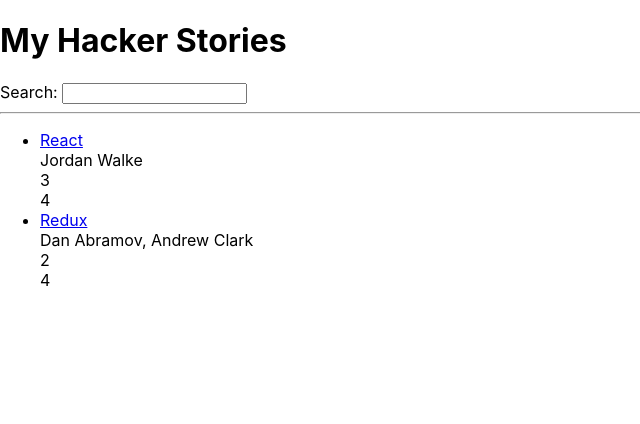
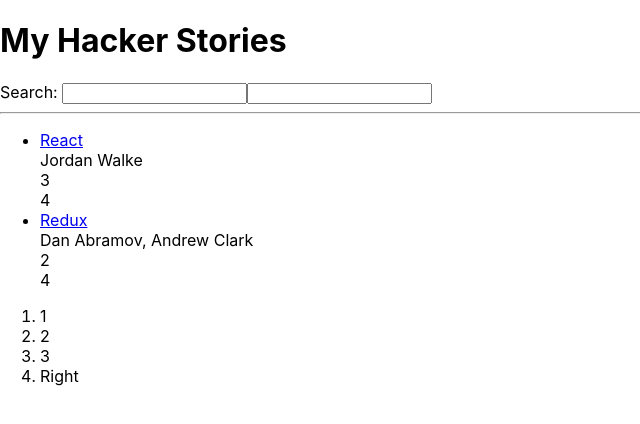
Before and after one commit to 0xlvl3/hacker-stories, a React (Create React App) app: page / in a window 1280 px wide. Shown: the top 424 px of the page, without its empty margins (0-640 px from the left). Built offline with nearby package versions, Linux system fonts and the light colour scheme.

Commit message:
Progress

```diff
--- a/src/App.js
+++ b/src/App.js
@@ -19,26 +19,62 @@ const list = [
   },
 ];
 const numArr = [1, 2, 3, 4];
-const exponentialNumbers = numArr.map(function (number) {
-  return number * number;
-});
+const exponentialNumbers = numArr.map((number) => number * number);
 console.log(exponentialNumbers);
 
 /**
  *
  * @returns renders to the browser
  */
-function App() {
+const App = () => {
   return (
     <div>
       <h1>My Hacker Stories</h1>
+      <Search />
+      <hr />
+
+      <Item />
+      <List />
+    </div>
+  );
+};
+// We instantiate our components like <Item />
+
+/**
+ * React component
+ * @returns Renders a search bar
+ */
+const Search = () => {
+  const handleFocus = (e) => {
+    console.log(e);
+    console.log(`Focused`);
+  };
+
+  const handleChange = (event) => {
+    //synthetic event
+    console.log(event);
+
+    //value of target (here: element)
+    console.log(event.target.value);
+  };
+
+  return (
+    <div>
       <label htmlFor="search"> Search: </label>
-      <input id="search" type="text" />
+      <input id="search" type="text" onChange={handleChange} />
+      <input id="search" type="text" onFocus={handleFocus} />
+    </div>
+  );
+};
 
-      <hr />
+/**
+ * React component
+ * @returns Will render the items out of our list object
+ */
+const Item = () => {
+  return (
     <ul>
-        {list.map(function (item) {
-          return (
+      {list.map((item) => (
         <li key={item.objectID}>
           <span>
             <a href={item.url}>{item.title}</a>
@@ -50,11 +86,20 @@ function App() {
           <br />
           <span>{item.points}</span>
         </li>
+      ))}
+    </ul>
   );
-        })}
-      </ul>
-    </div>
+};
+
+const List = () => {
+  return (
+    <ol>
+      <li>1</li>
+      <li>2</li>
+      <li>3</li>
+      <li>Right</li>
+    </ol>
   );
-}
+};
 
 export default App;
```
Lines whose indentation alone changed are shown as unchanged.
